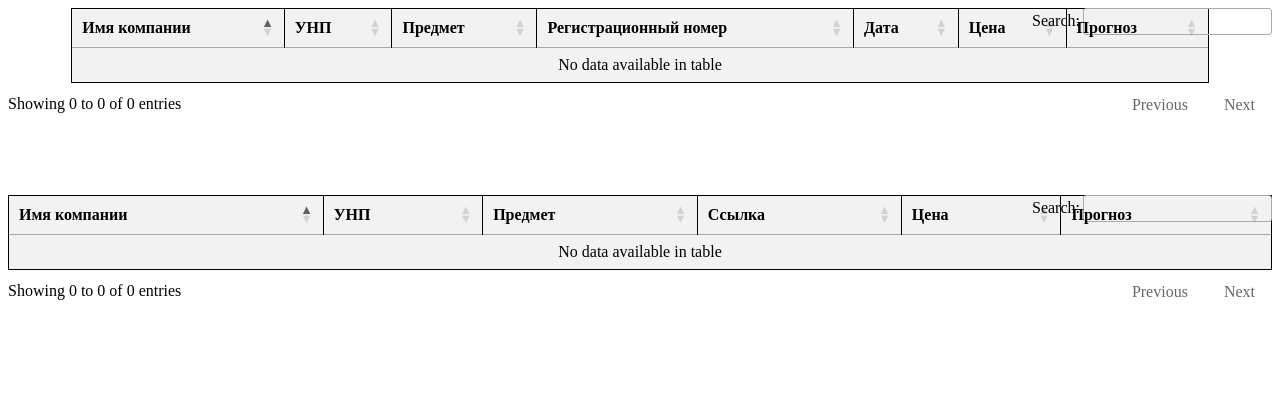
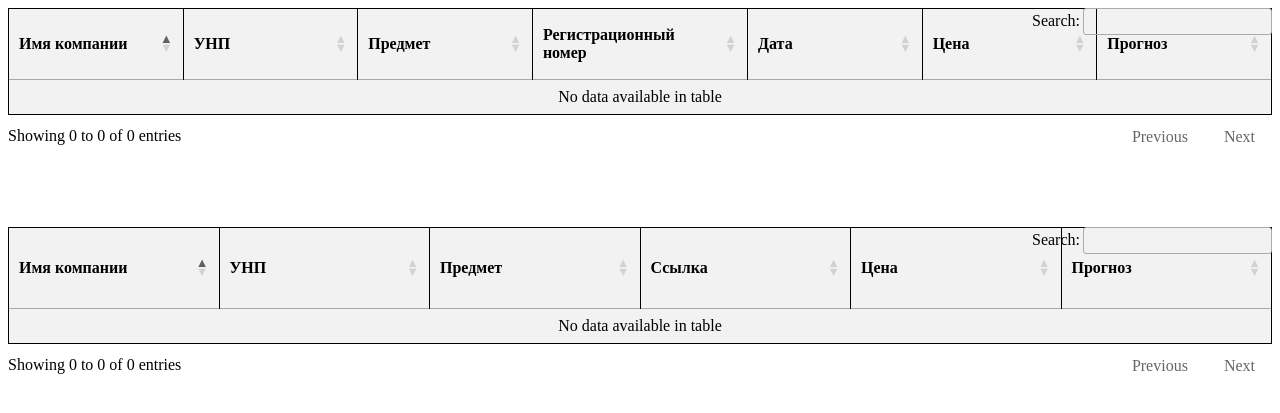
Before and after one commit to chernik1/parse_sales, a Django app: page / in a window 1280 px wide. Shown: the top 413 px of the page. Run offline with Django 4.2, Linux system fonts and the light colour scheme; data that the repository does not hold is empty; some libraries are stand-ins or nearby versions.

Commit message:
fix table ui

```diff
--- a/main/static/css/main/index.css
+++ b/main/static/css/main/index.css
@@ -66,7 +66,7 @@
 
 #table {
     background-color: #f2f2f2;
-    width: 90%;
+    width: 100%;
 }
 #table td {
     background-color: #f2f2f2;
@@ -93,3 +93,12 @@
 #table-zaku tr.selected td {
     background-color: rgba(0, 128, 255, 0.3);
 }
+
+#table thead th {
+  width: 100px;
+  height: 50px;
+}
+#table-zaku thead th {
+  width: 120px;
+  height: 60px;
+}
```
